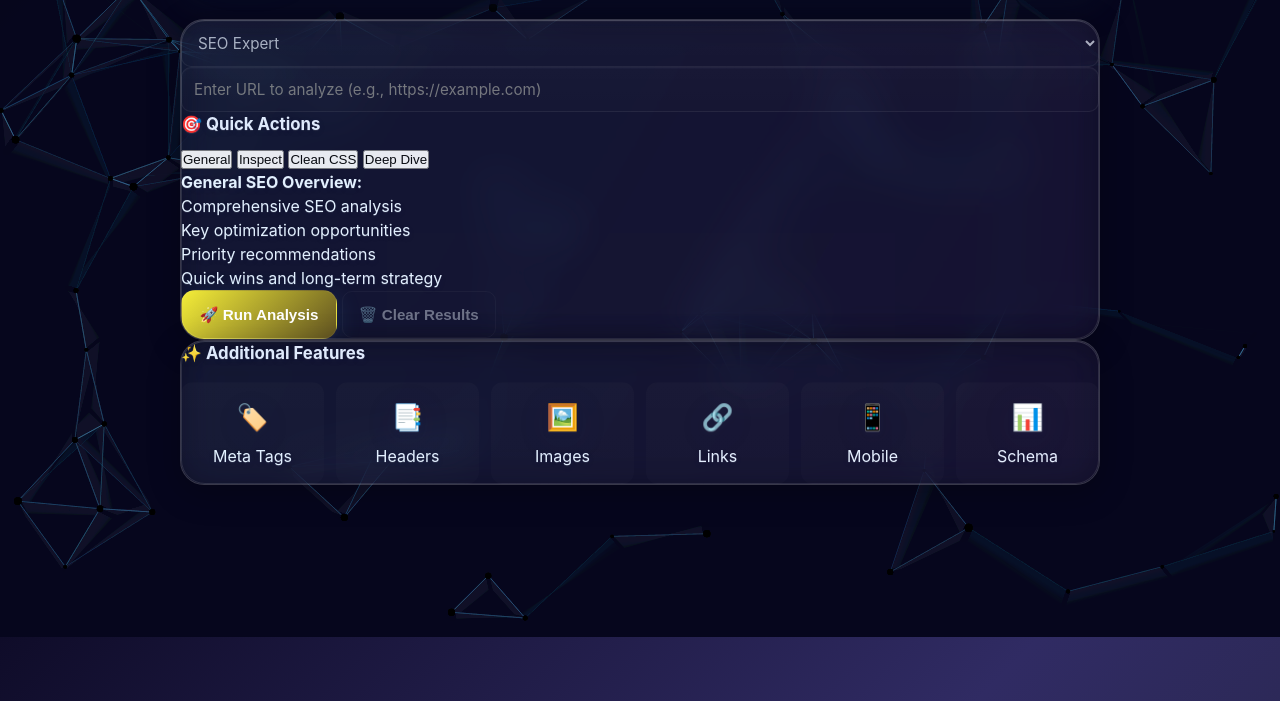
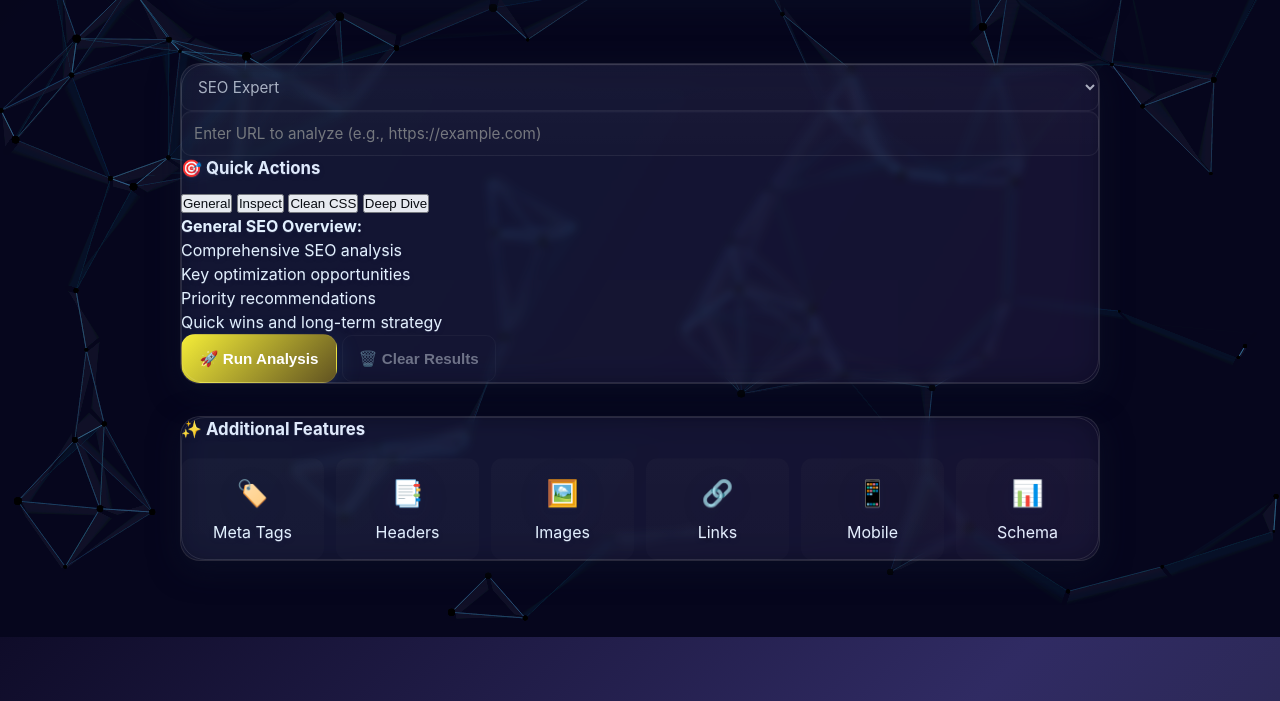
Before and after one commit to benneberg/insite, a plain HTML site: page index.html in a window 1280 px wide. Shown: the part 163-864 px from the top of the page. Drawn offline with nearby package versions, Linux system fonts and the light colour scheme.

Commit message:
Update styles.css

```diff
--- a/styles.css
+++ b/styles.css
@@ -119,11 +119,13 @@ body{
       /* Glassmorphism for cards */
         .card, .settings-panel, .content {
             background: rgba(25, 25, 45, 0.32);
-            border-radius: 24px;
-            backdrop-filter: blur(18px) saturate(120%);
-            -webkit-backdrop-filter: blur(18px) saturate(120%);
-            box-shadow: 0 8px 32px rgba(0,0,0,0.25), inset 0 1px 1.5px rgba(255,255,255,0.09);
-            border: 1.5px solid rgba(255,255,255,0.18);
+           border-radius: calc(var(--radius-lg) + 4px);
+            border: 1px solid var(--glass-border);
+            backdrop-filter: blur(var(--glass-blur)) saturate(120%);
+            box-shadow: var(--glass-shadow);
+            margin: 2rem 0 1.25rem 0;
+            transition: var(--micro);
+            transform-origin: center;
             position: relative;
             overflow: hidden;
             padding: 1.rem;
```
